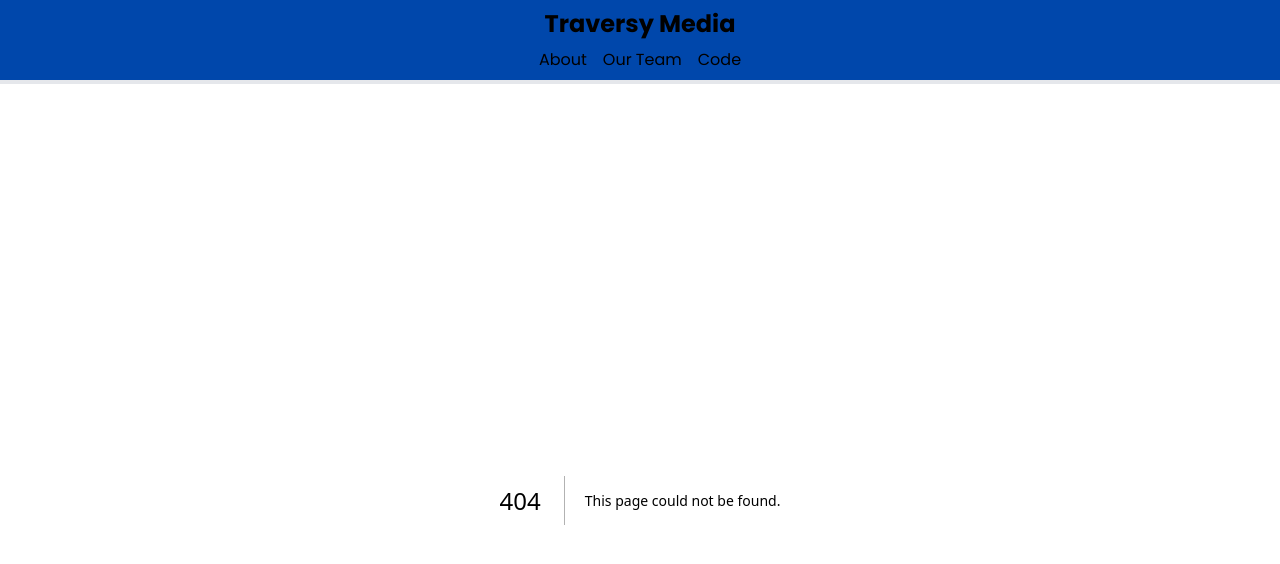
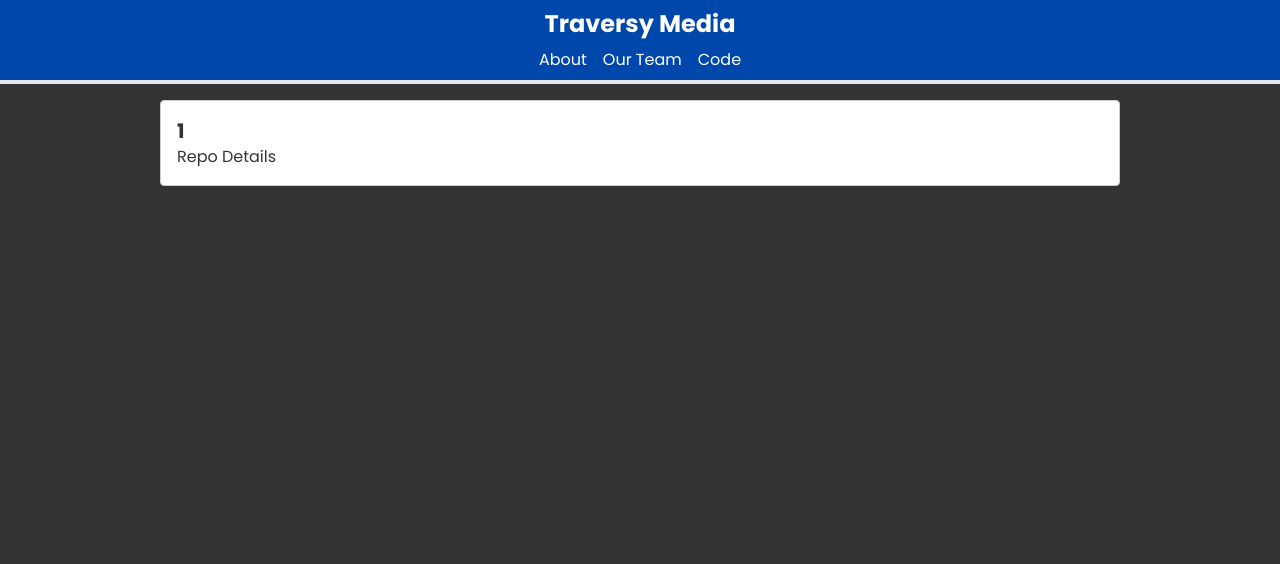
Before and after one commit to Am1rreza/next-v13-tutorial, a Next.js app: page /code/repos/1 in a window 1280 px wide. Before the commit this address had no page. Shown: the top 564 px of the page. Built offline with nearby package versions, Linux system fonts and the light colour scheme.

Commit message:
create a dynamic route

```diff
--- /dev/null
+++ b/src/app/code/repos/[name]/page.jsx
@@ -0,0 +1,10 @@
+const RepoPage = ({ params }) => {
+  return (
+    <div className="border border-[#ccc] rounded p-4 m-4 bg-white text-[#333]">
+      <h2 className="text-xl font-bold">{params.name}</h2>
+      <p>Repo Details</p>
+    </div>
+  );
+};
+
+export default RepoPage;
```
